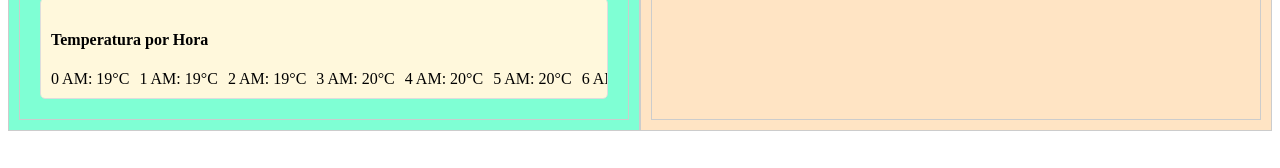
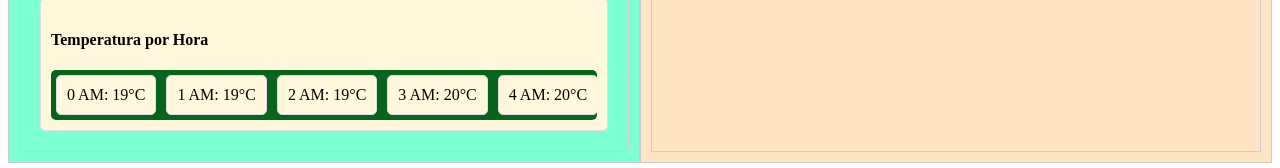
Before and after one commit to 1708pmg/ArgProgAPI, a React (Create React App) app: page / in a window 1280 px wide. Shown: the part 1369-1537 px from the top of the page. Before the commit the page ends 1508 px from the top, so only its background shows below. Built offline with nearby package versions, Linux system fonts and the light colour scheme.

Commit message:
agregado color temperatura hora

```diff
--- a/src/App.css
+++ b/src/App.css
@@ -157,4 +157,19 @@
 .lista-temperaturas {
   display: flex;
   gap: 10px;
+  padding: 5px;
+  min-width: 300px;
+  margin-top: 10px;
+  overflow-x: auto;
+  white-space: nowrap;
+  background-color: rgb(7, 100, 27);
+  border-radius: 5px;
 }
+
+.temperatura-hora {
+  border: 1px solid #ddd;
+  padding: 10px;
+  border-radius: 5px;
+  text-align: center;
+  background-color: cornsilk;
+}
```
